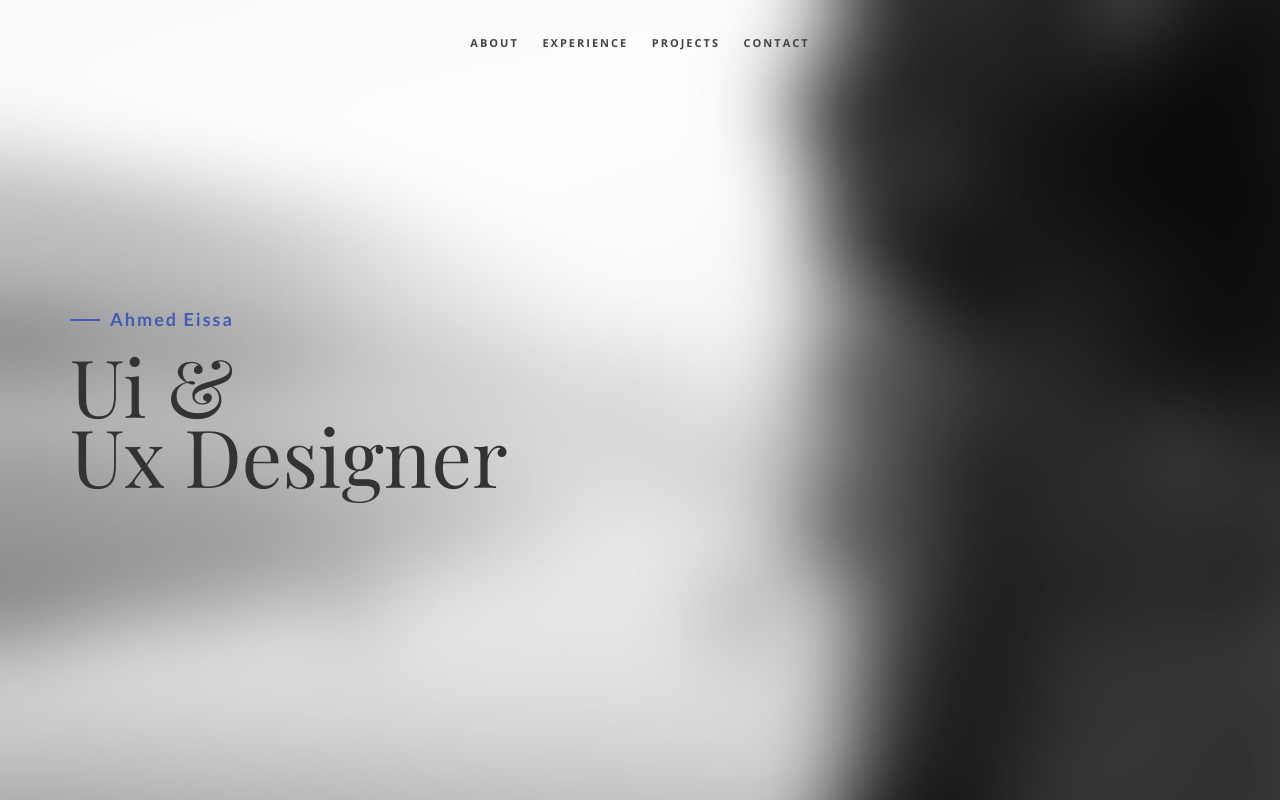
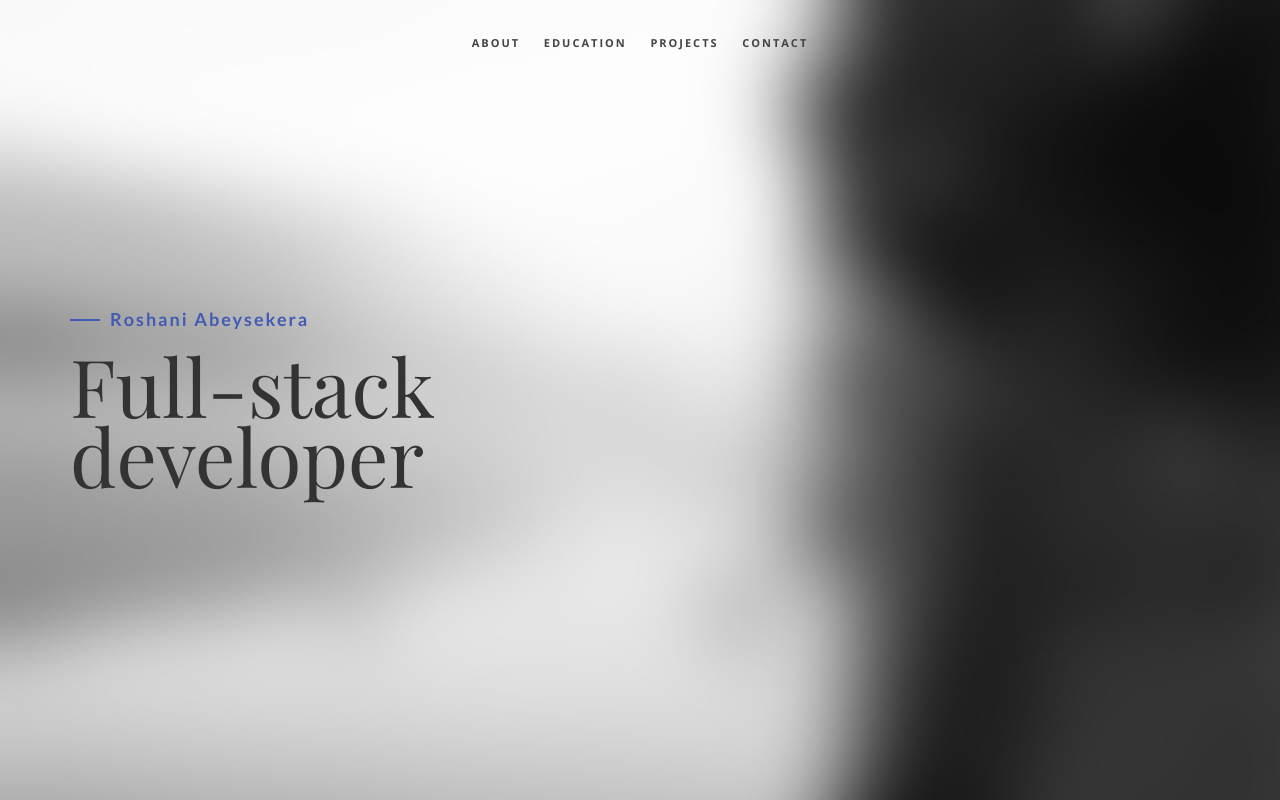
Before and after one commit to RoshaniAbeysekera/My_profile, a plain HTML site: page index.html in a window 1280 px wide. Shown: the top 800 px of the page. Drawn offline with nearby package versions, Linux system fonts and the light colour scheme; files that its build step writes are made by us from their sources; files whose address does not match are found by name; a web font is replaced by a local one.

Commit message:
change home page

```diff
--- a/index.html
+++ b/index.html
@@ -40,7 +40,7 @@
         <nav>
             <ul>
                 <li><a href="#about">About</a></li>
-                <li><a href="#experience">experience</a></li>
+                <li><a href="#education">education</a></li>
                 <li><a href="#projects">projects</a></li>
                 <li><a href="#contact">contact</a></li>
             </ul>
@@ -53,8 +53,8 @@
         <div class="container">
             <div class="disply-table">
                 <div class="table-cell" data-aos="fade-up" data-aos-delay="0">
-                    <h4>Ahmed Eissa</h4>
-                    <h1>Ui &<br /> Ux Designer</h1> </div>
+                    <h4>Roshani Abeysekera</h4>
+                    <h1>Full-stack <br /> developer</h1> </div>
             </div>
         </div>
     </div>
```
